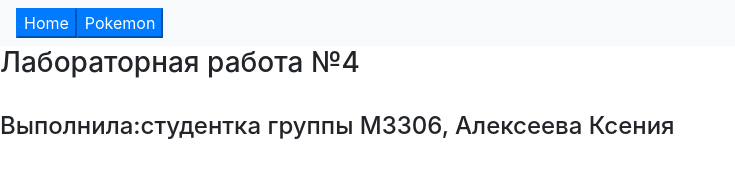
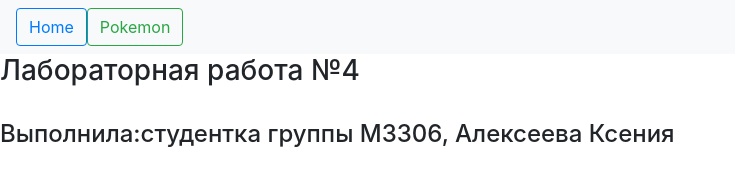
Before and after one commit to Aleexxen/Web_lab4_try2, a website: page src/index.html in a window 1280 px wide. Shown: the whole page, without its empty margins (0-735 px from the left). Drawn offline with nearby package versions, Linux system fonts and the light colour scheme.

Commit message:
Button style

```diff
--- a/src/index.html
+++ b/src/index.html
@@ -16,10 +16,10 @@
     <div class="collapse navbar-collapse">
         <ul class="navbar-nav">
             <li class="nav-item active home">
-                <button class="btn-primary">Home</button>
+                <button class="btn btn-outline-primary">Home</button>
             </li>
             <li class="nav-item pokemon">
-                <button class="btn-primary">Pokemon</button>
+                <button class="btn btn-outline-success">Pokemon</button>
             </li>
         </ul>
     </div>
```
Also changed, not shown: 1 other file.
